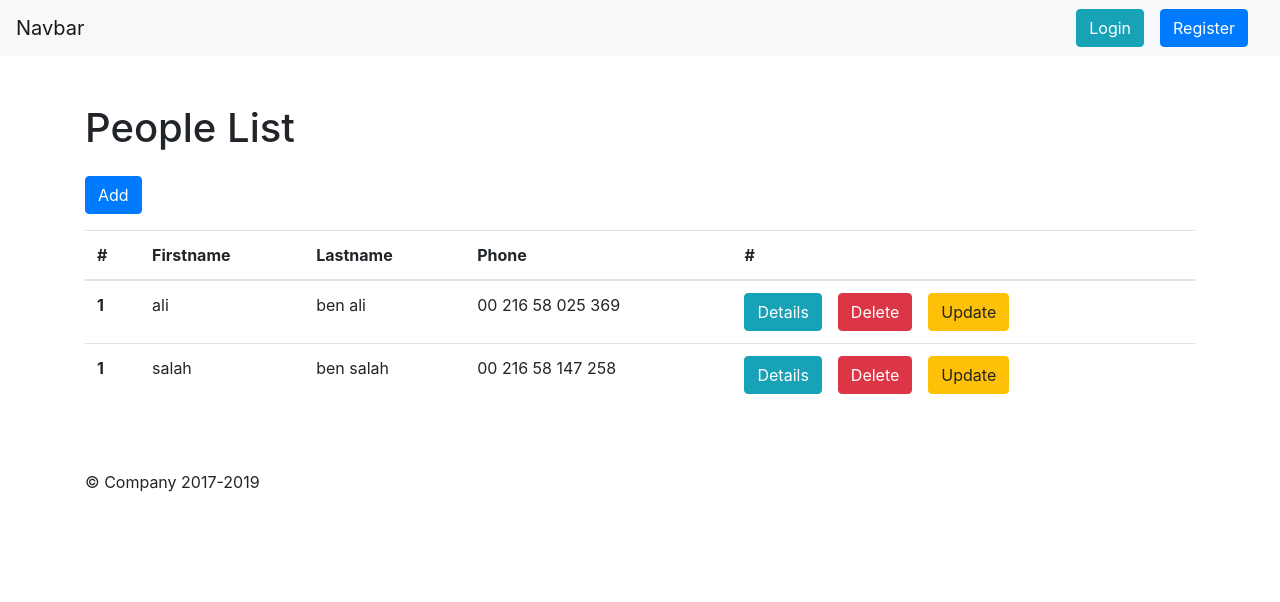
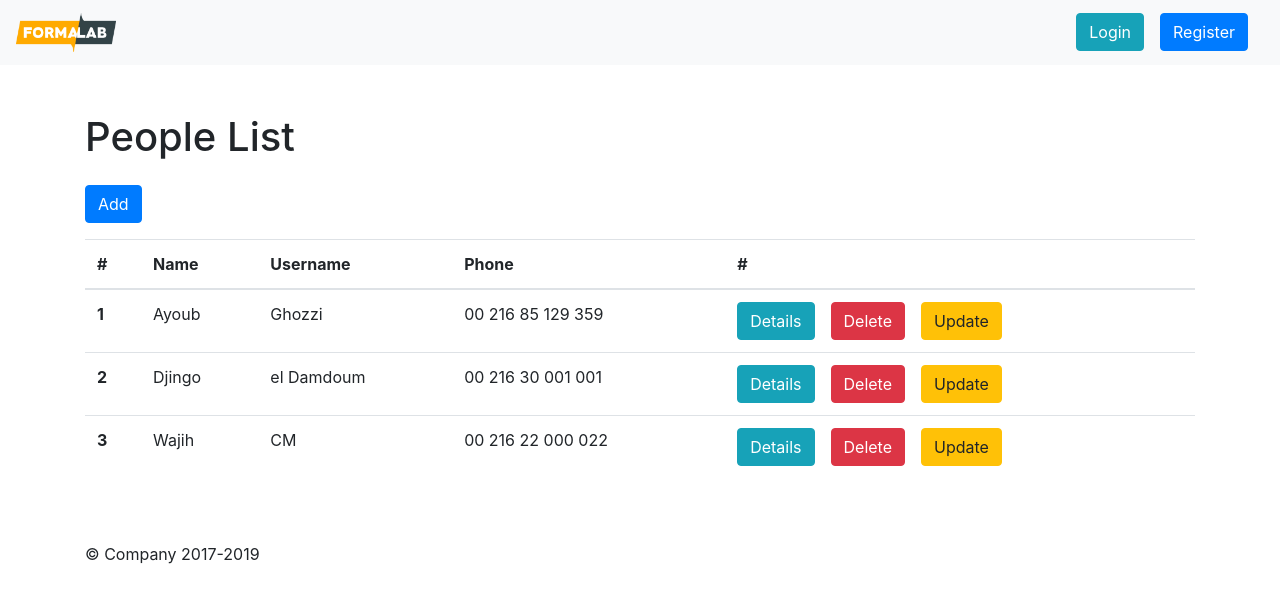
Before and after one commit to ghozziayoub/people-crud-app-v1, an Angular app: page /people-list in a window 1280 px wide. Shown: the top 602 px of the page. Built offline with nearby package versions, Linux system fonts and the light colour scheme.

Commit message:
test correction *ngfor *ngif

```diff
--- a/src/app/app.module.ts
+++ b/src/app/app.module.ts
@@ -26,7 +26,7 @@ import { Page404Component } from './page404/page404.component';
   ],
   imports: [
     BrowserModule,
-    AppRoutingModule
+    AppRoutingModule,
   ],
   providers: [],
   bootstrap: [AppComponent]
--- a/src/app/navbar/navbar.component.html
+++ b/src/app/navbar/navbar.component.html
@@ -1,5 +1,5 @@
 <nav class="navbar navbar-expand-md navbar-light bg-light">
-    <a class="navbar-brand" [routerLink]="['/']">Navbar</a>
+    <a class="navbar-brand" [routerLink]="['/']"> <img [src]="imageUrl" alt="formalab logo" width="100px"></a>
     <button class="navbar-toggler" type="button" data-toggle="collapse" data-target="#navbarsExampleDefault" aria-controls="navbarsExampleDefault" aria-expanded="false" aria-label="Toggle navigation">
         <span class="navbar-toggler-icon"></span>
     </button>
--- a/src/app/navbar/navbar.component.ts
+++ b/src/app/navbar/navbar.component.ts
@@ -7,6 +7,8 @@ import { Component, OnInit } from '@angular/core';
 })
 export class NavbarComponent implements OnInit {
 
+  imageUrl = "assets/images/formalab.png";
+
   constructor() { }
 
   ngOnInit(): void {
--- a/src/app/people-list/people-list.component.html
+++ b/src/app/people-list/people-list.component.html
@@ -10,36 +10,26 @@
 
     <div class="row">
         <div class="col">
+            <div *ngIf="peopleList.length == 0" class="alert alert-warning">No people found</div>
             <table class="table">
                 <thead>
                     <tr>
                         <th>#</th>
-                        <th>Firstname</th>
-                        <th>Lastname</th>
+                        <th>Name</th>
+                        <th>Username</th>
                         <th>Phone</th>
                         <th>#</th>
                     </tr>
                 </thead>
                 <tbody>
-                    <tr>
-                        <th>1</th>
-                        <td>ali</td>
-                        <td>ben ali</td>
-                        <td>00 216 58 025 369</td>
+                    <tr *ngFor="let person of peopleList">
+                        <th>{{ person.id }}</th>
+                        <td>{{ person.name }}</td>
+                        <td>{{ person.username }}</td>
+                        <td>{{ person.phone }}</td>
                         <td>
                             <button class="btn btn-info">Details</button>
-                            <button class="btn btn-danger mx-3">Delete</button>
-                            <button class="btn btn-warning">Update</button>
-                        </td>
-                    </tr>
-                    <tr>
-                        <th>1</th>
-                        <td>salah</td>
-                        <td>ben salah</td>
-                        <td>00 216 58 147 258</td>
-                        <td>
-                            <button class="btn btn-info">Details</button>
-                            <button class="btn btn-danger mx-3">Delete</button>
+                            <button class="btn btn-danger mx-3" (click)="delete(person)">Delete</button>
                             <button class="btn btn-warning">Update</button>
                         </td>
                     </tr>
--- a/src/app/people-list/people-list.component.ts
+++ b/src/app/people-list/people-list.component.ts
@@ -7,9 +7,35 @@ import { Component, OnInit } from '@angular/core';
 })
 export class PeopleListComponent implements OnInit {
 
+  peopleList = [
+    {
+      id: 1,
+      name: "Ayoub",
+      username: "Ghozzi",
+      phone: "00 216 85 129 359",
+    },
+    {
+      id: 2,
+      name: "Djingo",
+      username: "el Damdoum",
+      phone: "00 216 30 001 001",
+    },
+    {
+      id: 3,
+      name: "Wajih",
+      username: "CM",
+      phone: "00 216 22 000 022",
+    },
+  ]
   constructor() { }
 
   ngOnInit(): void {
   }
 
+  delete(person) {
+    let index = this.peopleList.indexOf(person);
+    this.peopleList.splice(index, 1);
+
+  }
+
 }
--- a/src/app/test/test.component.html
+++ b/src/app/test/test.component.html
@@ -2,4 +2,13 @@
     <p>Hello {{ name }}</p>
     <img [src]="imageUrl" alt="formalab logo" width="100px">
     <button (click)="hello(name)" class="btn btn-info">click</button>
+    <hr>
+
+    <ul *ngFor="let bookname of booksList">
+        <li>{{ bookname }}</li>
+    </ul>
+
+    <div *ngIf="booksList.length == 0" class="alert alert-warning">
+        no books found
+    </div>
 </div>
--- a/src/app/test/test.component.ts
+++ b/src/app/test/test.component.ts
@@ -10,6 +10,10 @@ export class TestComponent implements OnInit {
   name = "Ayoub";
   imageUrl = "assets/images/training.jpg";
 
+  booksList = [];
+
+  myCondition = false ;
+
   constructor() { }
 
   ngOnInit(): void {
```
